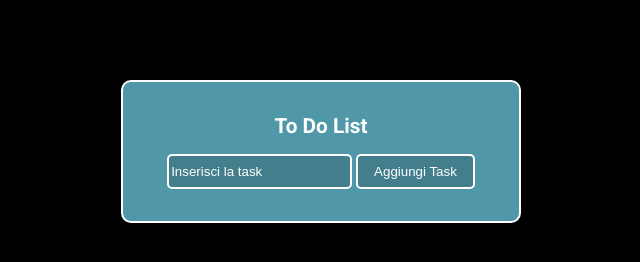
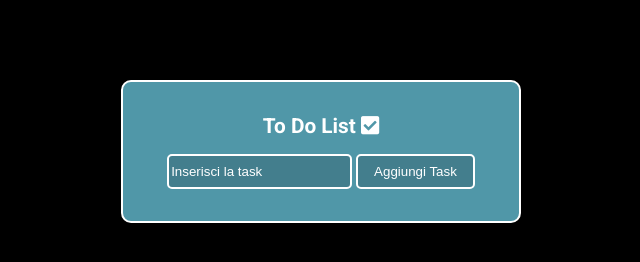
Before and after one commit to Ott00/U1-W3-D3, a plain HTML site: page index.html in a window 1280 px wide. Shown: the full height of the page, 319-959 px from the left. Drawn offline with Linux system fonts and the light colour scheme.

Commit message:
Added Icon

```diff
--- a/index.html
+++ b/index.html
@@ -16,7 +16,7 @@
   <body>
     <main>
       <div class="input-block">
-        <h1>To Do List</h1>
+        <h1>To Do List <i class="fas fa-check-square"></i></h1>
         <div class="input">
           <input type="text" id="task" placeholder="Inserisci la task" />
           <button id="addTask">Aggiungi Task</button>
```
